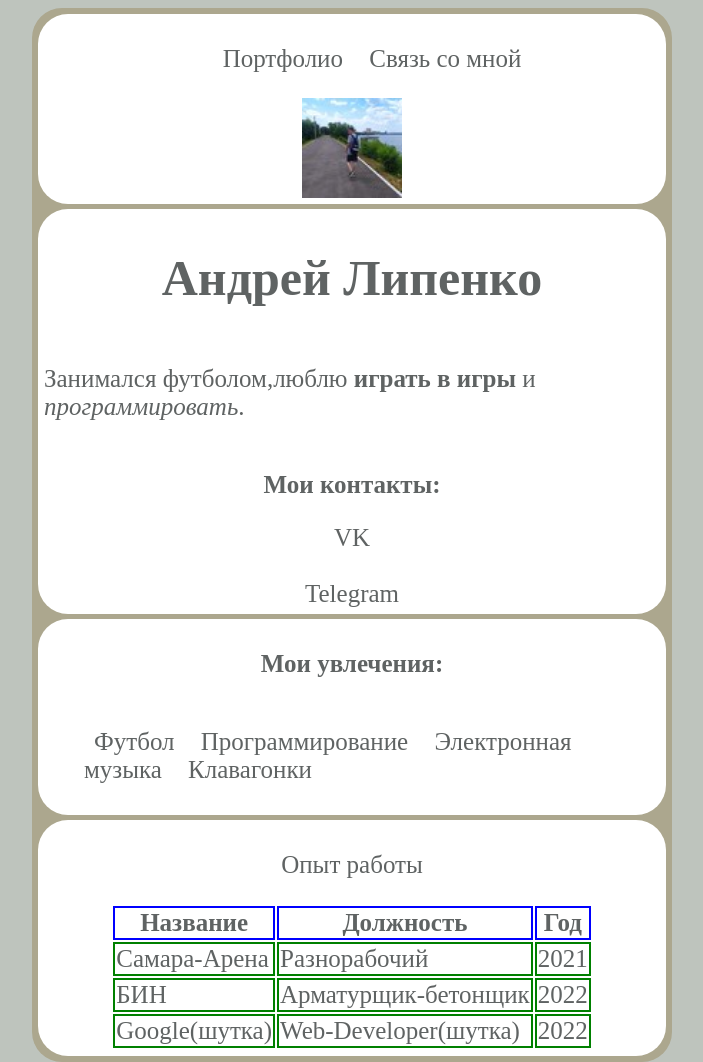
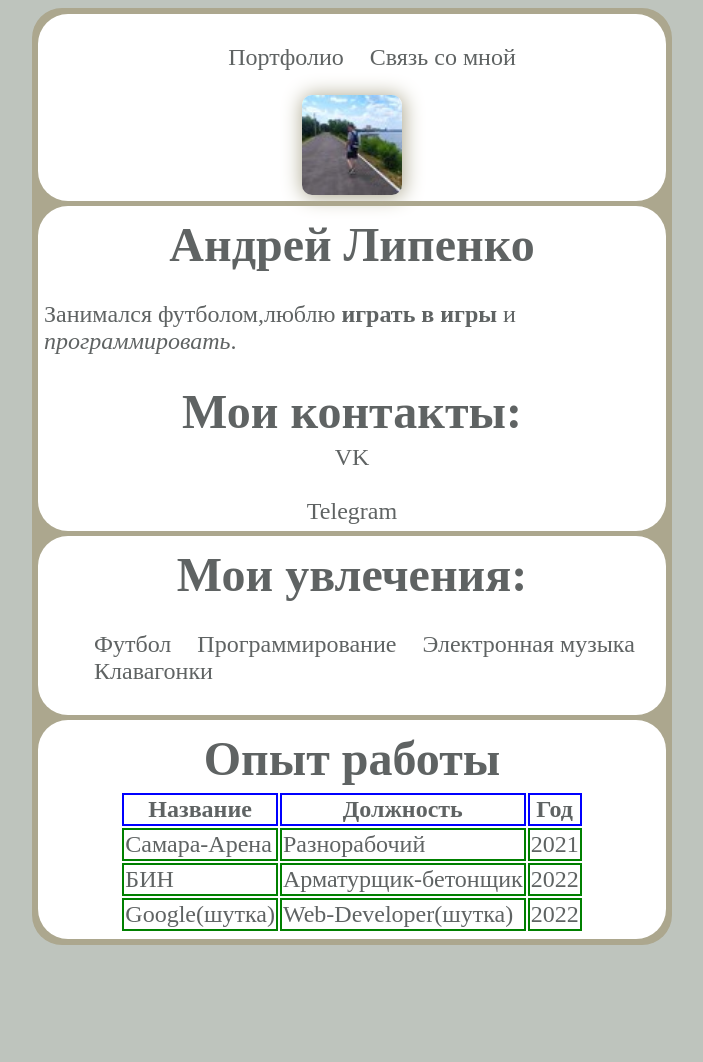
Before and after one commit to Lipenko-Andrei/HTML-CSS-course, a plain HTML site: page index.html in a window 1280 px wide. Shown: the whole page, without its empty margins (296-999 px from the left). After the commit the page ends 953 px from the top, so only its background shows below. Drawn offline with Linux system fonts and the light colour scheme.

Commit message:
Добавил box-shadow к аватарке и сделал закругления

```diff
--- a/index.html
+++ b/index.html
@@ -26,7 +26,7 @@
             </li>
           </ul>
         </nav>
-        <img src="imgs/174.jpg" width="100" alt="Итс ми" />
+        <img class="Avatar" src="imgs/174.jpg" width="100" alt="Итс ми" />
       </div>
       <div class="Info_About_Me card">
         <h1>Андрей Липенко</h1>
@@ -34,12 +34,12 @@
           Занимался футболом,люблю <strong>играть в игры</strong> и
           <em>программировать</em>.
         </p>
-        <p><strong>Мои контакты:</strong></p>
+        <h1>Мои контакты:</h1>
         <a href="https://vk.com/letuchiy_andryuha" target="_blank">VK</a><br />
         <a href="https://t.me/letuchij_andruha" target="_blank">Telegram</a>
       </div>
       <div class="My_Hobby card">
-        <p><strong>Мои увлечения:</strong></p>
+        <h1>Мои увлечения:</h1>
         <ul>
           <li>Футбол</li>
           <li>Программирование</li>
@@ -48,7 +48,7 @@
         </ul>
       </div>
       <div class="exp_work card">
-        <p>Опыт работы</p>
+        <h1>Опыт работы</h1>
         <table>
           <th>Название</th>
           <th>Должность</th>
--- a/styles/index.css
+++ b/styles/index.css
@@ -32,7 +32,7 @@ body{
     display: flex;
     align-items: center ;
     flex-direction: column;
-    font-size: 25px;
+    font-size: 24px;
 }
 li{
     display: inline;
@@ -43,3 +43,17 @@ a{
     text-decoration: none;
     color: rgb(95, 99, 99);
 }
+a:hover{
+    color: rgb(163, 167, 167);
+}
+.Avatar{
+    border-radius: 10px;
+    box-shadow:1px 1px 20px 1px rgb(172, 167, 142);
+}
+.Avatar:hover{
+    border-radius: 10px;
+    box-shadow:1px 1px 20px 1px rgb(95, 99, 99);
+}
+h1{
+    margin: 5px;
+}
```
